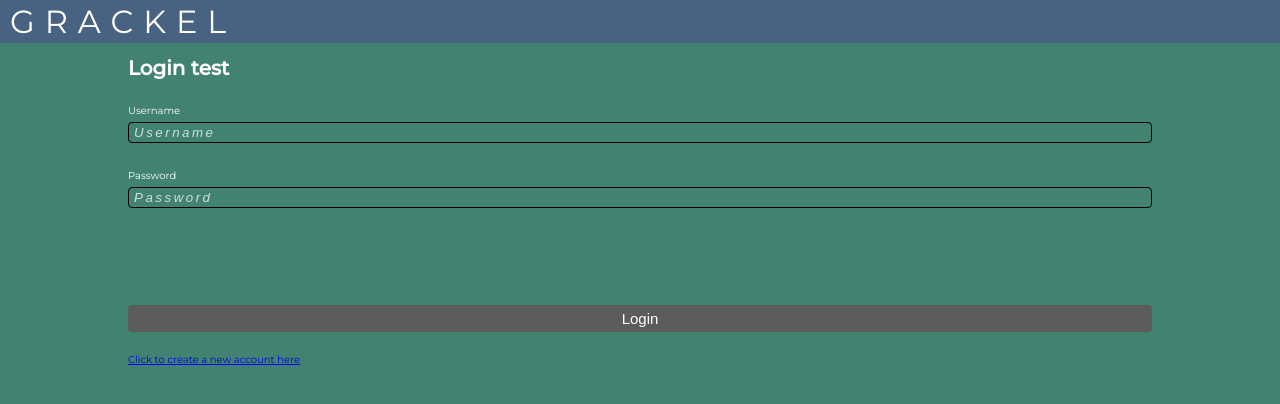
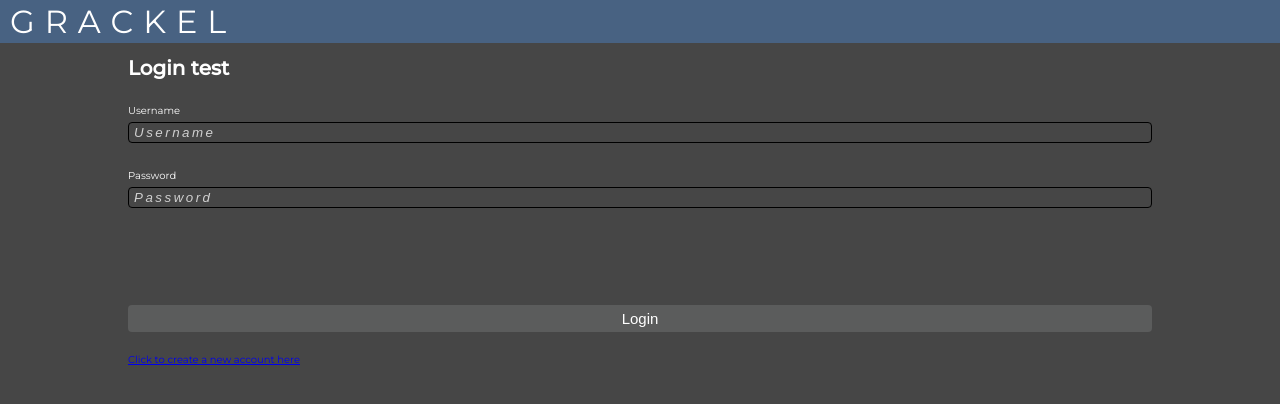
Before and after one commit to Asmatic-Solutions/Grackel-FE, a React (Create React App) app: page /login in a window 1280 px wide. Shown: the top 404 px of the page. Built offline with nearby package versions, Linux system fonts and the light colour scheme.

Commit message:
created bg color var

```diff
--- a/src/App.scss
+++ b/src/App.scss
@@ -1,8 +1,10 @@
 @import url('https://fonts.googleapis.com/css2?family=Montserrat:ital,wght@0,400;0,500;1,300&display=swap');
 
 :root{
+  --bg-color:#464646;
   --primary-color:#428271;
   --secondary-color:#486282;
+  --secondary-color-active:#2C4768;
 }
 
 html{
@@ -13,7 +15,7 @@ body{
   padding: 0;
   margin: 0;
   border: none;
-  background-color: var(--primary-color);
+  background-color: var(--bg-color);
   color: white;
   font-family: 'Montserrat', sans-serif;
 }
```
